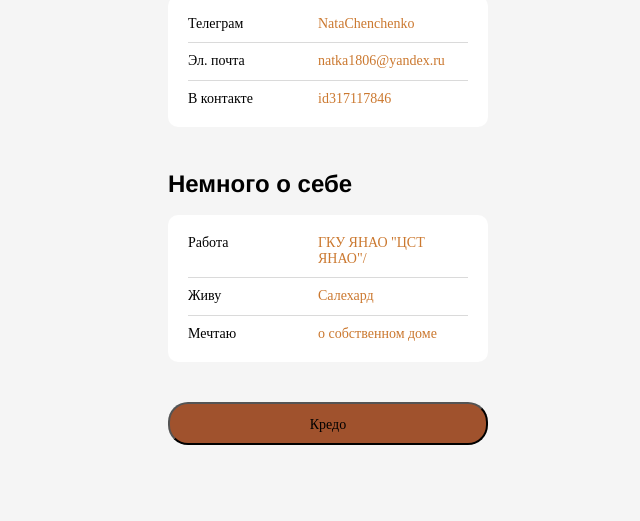
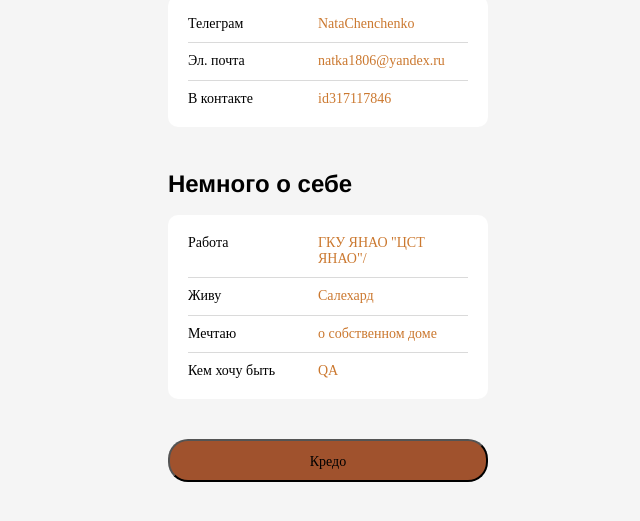
Before and after one commit to NataChenchenko/-HTML-CSS, a plain HTML site: page index.html in a window 1280 px wide. Shown: the part 659-1180 px from the top of the page, without its empty margins (312-952 px from the left). Before the commit the page ends 1144 px from the top, so only its background shows below. Drawn offline with Linux system fonts and the light colour scheme.

Commit message:
добавила пункт

```diff
--- a/index.html
+++ b/index.html
@@ -49,6 +49,10 @@
             <p class="links__title">Мечтаю</p>
             <a class="linsk__link" href="Дом.png" alt="Дом">о собственном доме</a>
           </li>
+          <li class="links__link">
+            <p class="links__title">Кем хочу быть</p>
+            <a class="linsk__link">QA</a>
+          </li>
         </ul>
       </section>
     </main>
```
